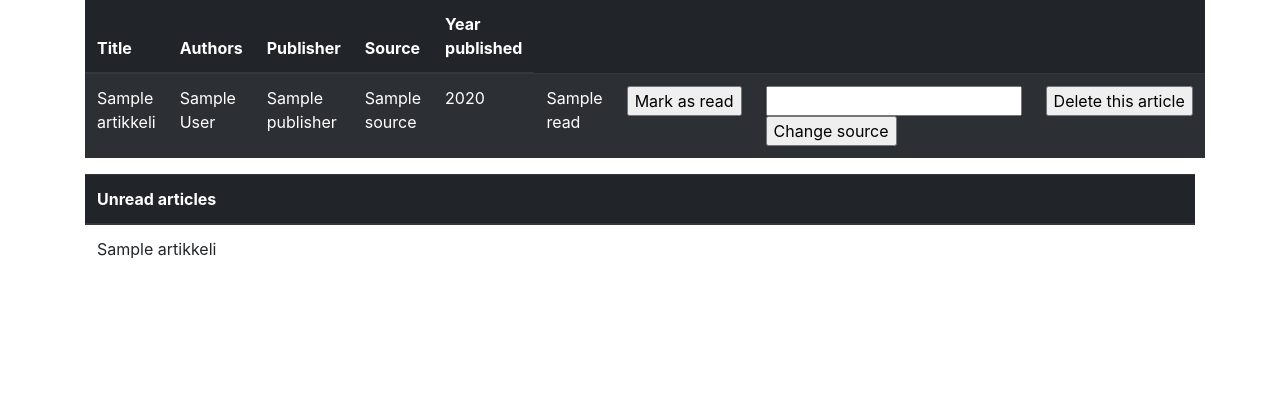
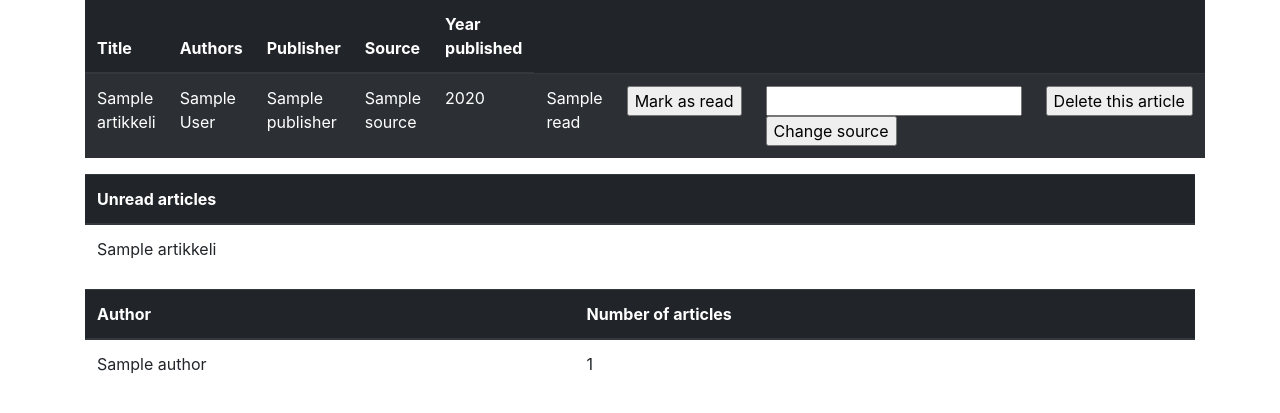
Before and after one commit to puuro-maria/artikkelitietokanta, a Flask app: template application/templates/artikkelit/list.html in a window 1280 px wide. Shown: the part 81-494 px from the top of the page. Run offline with Flask 2, Linux system fonts and the light colour scheme; the template is opened without the code that fills it: most values are stand-ins (such as "Sample title", 1, 10 or a date in 2020); some libraries are stand-ins or nearby versions.

Commit message:
lisätty yhdistelmäkysely, joka ei vielä näy html-sivulla oikein

```diff
--- a/application/artikkelit/views.py
+++ b/application/artikkelit/views.py
@@ -9,7 +9,9 @@ from application.author.models import Author
 @app.route("/artikkelit", methods=["GET"])
 @login_required
 def artikkelit_index():
-    return render_template("artikkelit/list.html", articles = Artikkeli.query.filter_by(account_id = current_user.id), unread_articles=Artikkeli.list_unread_articles(current_user.id))
+    return render_template("artikkelit/list.html", articles = Artikkeli.query.filter_by(account_id = current_user.id),
+    unread_articles=Artikkeli.list_unread_articles(current_user.id),
+    summary = Artikkeli.article_summary(current_user.id))
 
 @app.route("/artikkelit/new/")
 @login_required
--- a/application/templates/artikkelit/list.html
+++ b/application/templates/artikkelit/list.html
@@ -53,4 +53,19 @@
     </tr>
    {% endfor %}
  </table>
+
+ <table class="table">
+  <thead class="thead-dark">
+   <tr>
+     <th scope="col">Author</th>
+     <th chope="col">Number of articles</th>
+    </tr>
+    </thead>
+   {% for author in summary %}
+   <tr>
+     <td>{{ author.name}}</td>
+     <td>{{ count }}</td>
+    </tr>
+   {% endfor %}
+ </table>
 {% endblock %}
```
Also changed, not shown: application/artikkelit/models.py (+19 -0 lines), application/templates/artikkelit/new.html (+3 -4 lines).
